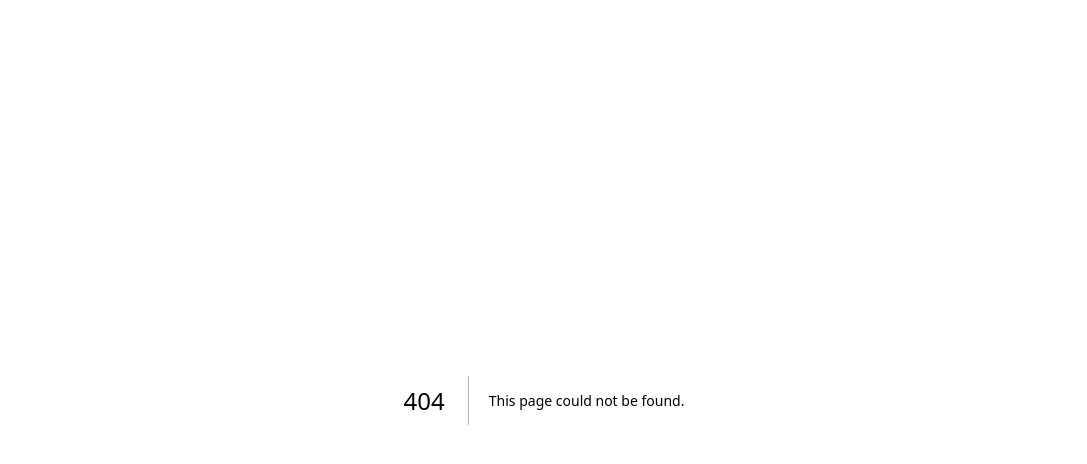
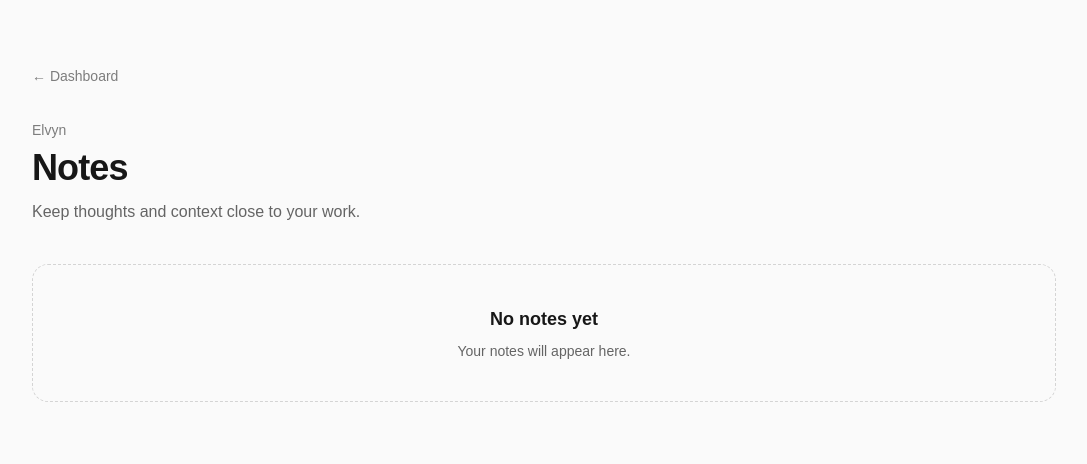
Before and after one commit to awakenedarpit/Elvyn, a Next.js app: page /dashboard/notes in a window 1280 px wide. Before the commit this address had no page. Shown: the top 464 px of the page, without its empty margins (96-1183 px from the left). Built offline with nearby package versions, Linux system fonts and the light colour scheme; no server answers; the database is empty.

Commit message:
feat: add notes workspace page

```diff
--- /dev/null
+++ b/src/app/dashboard/notes/page.tsx
@@ -0,0 +1,19 @@
+import Link from 'next/link'
+
+import { getCurrentUserNotes } from '@/lib/data/notes'
+
+export default async function NotesPage() {
+  const notes = await getCurrentUserNotes()
+
+  return (
+    <main className="min-h-screen px-6 py-16">
+      <section className="mx-auto max-w-5xl">
+        <Link href="/dashboard" className="text-sm text-black/50 hover:text-black dark:text-white/50 dark:hover:text-white">← Dashboard</Link>
+        <div className="mt-8"><p className="text-sm font-medium text-black/50 dark:text-white/50">Elvyn</p><h1 className="mt-2 text-4xl font-semibold tracking-tight">Notes</h1><p className="mt-3 text-black/60 dark:text-white/60">Keep thoughts and context close to your work.</p></div>
+        <div className="mt-10 grid gap-4 md:grid-cols-2">
+          {notes.length === 0 ? <div className="rounded-2xl border border-dashed border-black/15 p-10 text-center dark:border-white/15 md:col-span-2"><h2 className="text-lg font-semibold">No notes yet</h2><p className="mt-2 text-sm text-black/60 dark:text-white/60">Your notes will appear here.</p></div> : notes.map((note) => <article key={note.id} className="rounded-2xl border border-black/10 p-5 dark:border-white/10"><h2 className="font-semibold">{note.title || 'Untitled note'}</h2><p className="mt-2 whitespace-pre-wrap text-sm text-black/60 dark:text-white/60">{note.content}</p></article>)}
+        </div>
+      </section>
+    </main>
+  )
+}
```
